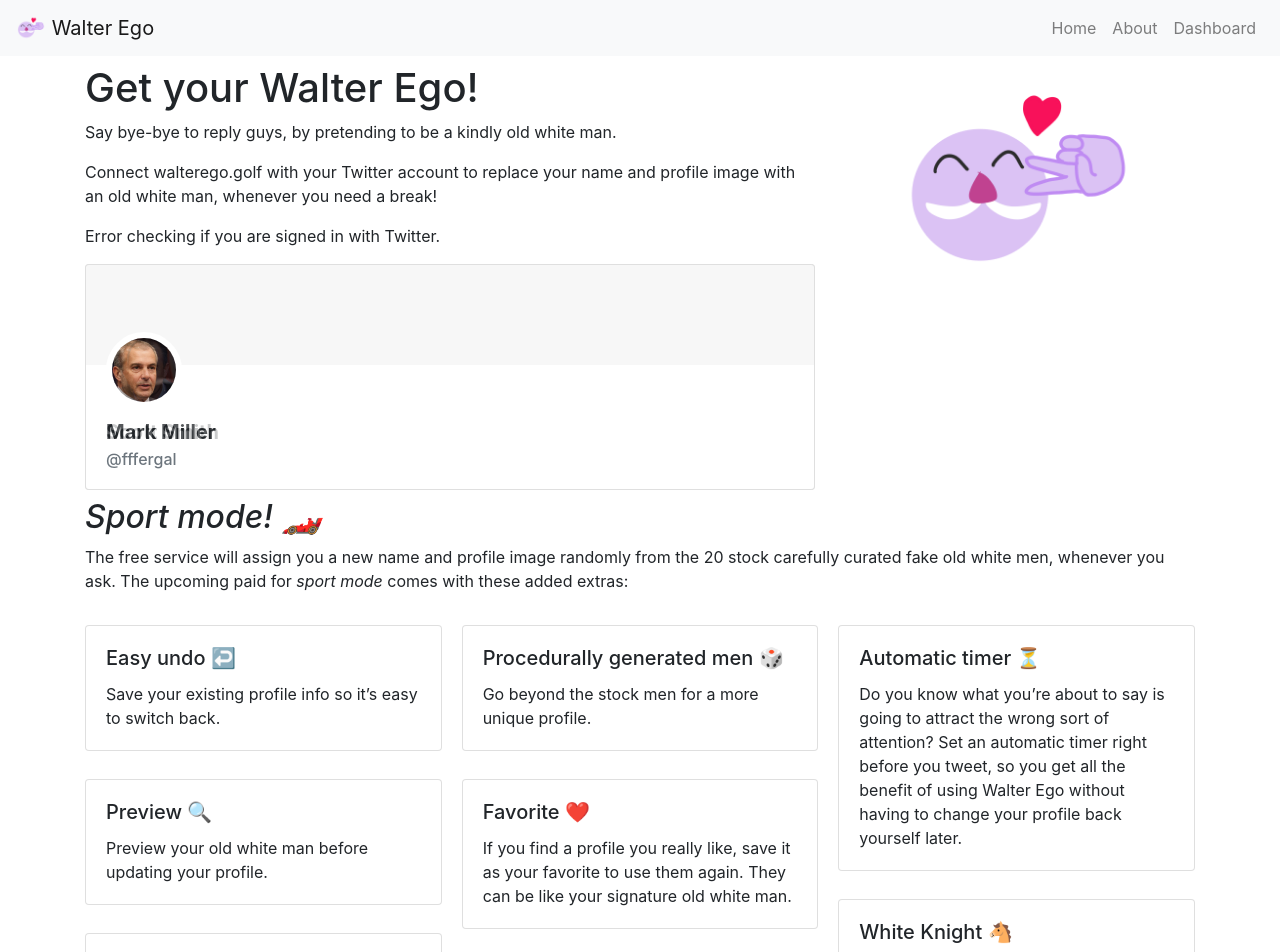
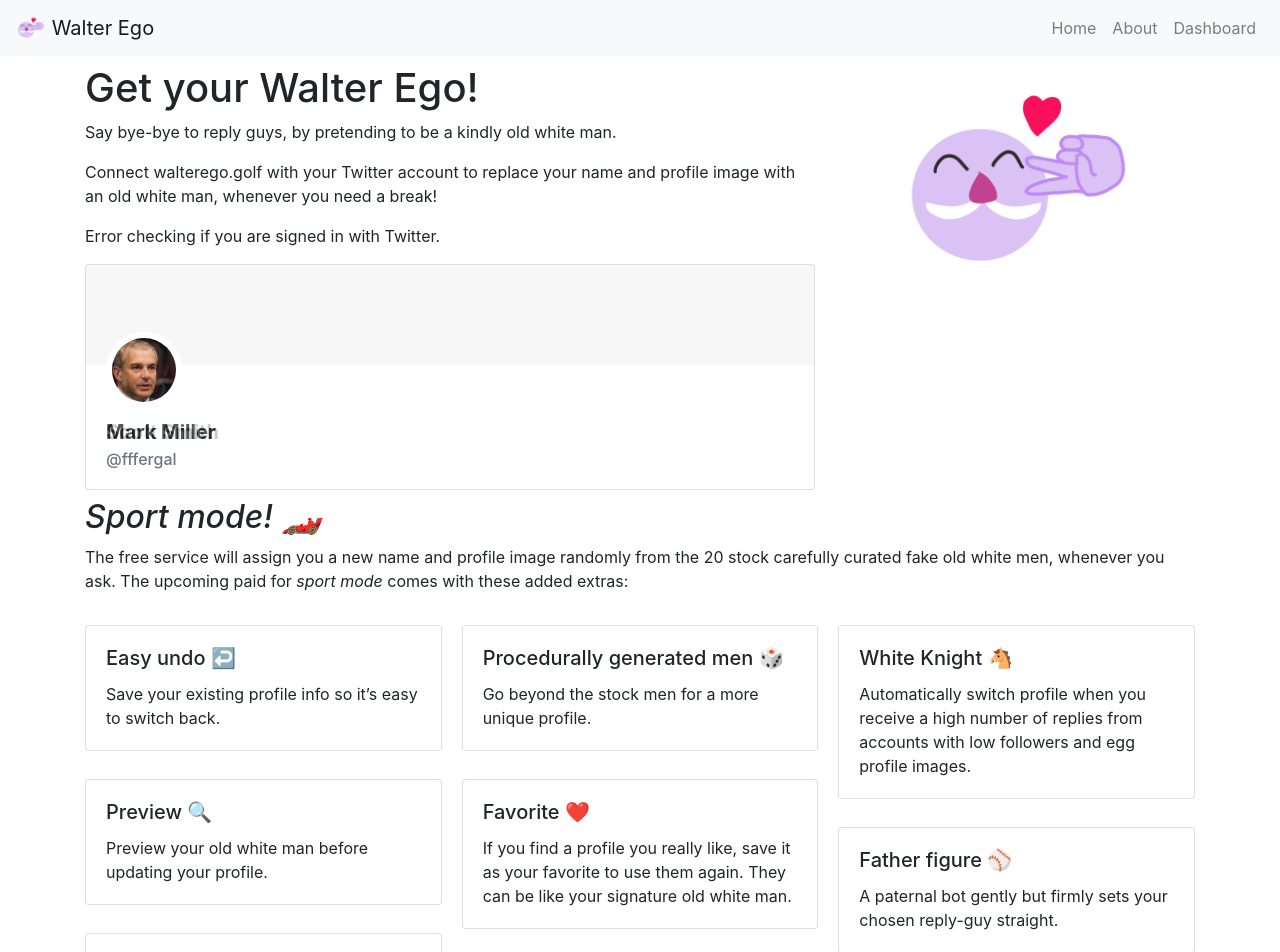
Before and after one commit to fffergal/walterego, a Next.js app: page / in a window 1280 px wide. Shown: the top 952 px of the page. Built offline with nearby package versions, Linux system fonts and the light colour scheme; no server answers.

Commit message:
Add father figure to upcoming

```diff
--- a/components/sport-mode-features.jsx
+++ b/components/sport-mode-features.jsx
@@ -66,6 +66,15 @@
           </Card.Text>
         </Card.Body>
       </Card>
+      <Card className="sml-card">
+        <Card.Body>
+          <Card.Title>Father figure ⚾️</Card.Title>
+          <Card.Text>
+            A paternal bot gently but firmly sets your chosen reply-guy
+            straight.
+          </Card.Text>
+        </Card.Body>
+      </Card>
     </CardColumns>
   );
 }
```
